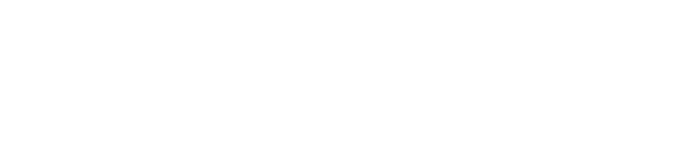
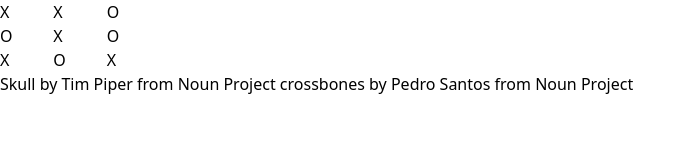
Before and after one commit to Source-Kod/Odin-Tic-Tac-Toe, a website: page index.html in a window 1280 px wide. Shown: the whole page, without its empty margins (0-696 px from the left). Drawn offline with Linux system fonts and the light colour scheme.

Commit message:
add player factory and gameboard grid

```diff
--- a/index.html
+++ b/index.html
@@ -6,10 +6,22 @@
   <meta charset="UTF-8">
   <meta name="viewport" content="width=device-width, initial-scale=1">
   <link href="css/style.css" rel="stylesheet">
+  <script src="script.js" defer></script>
 </head>
 
 <body>
+  <!-- gameboard container -->
+  <div id="gameboard-container" class="grid grid-cols-3 w-40">
 
+  </div>
 </body>
 
+<footer>
+  Skull by Tim Piper from <a href="https://thenounproject.com/browse/icons/term/skull/" target="_blank"
+    title="Skull Icons">Noun Project</a>
+
+  crossbones by Pedro Santos from <a href="https://thenounproject.com/browse/icons/term/crossbones/" target="_blank"
+    title="crossbones Icons">Noun Project</a>
+</footer>
+
 </html>
--- a/script.js
+++ b/script.js
@@ -0,0 +1,28 @@
+const gameBoard = (() => {
+  const array = ['X', 'X', 'O', 'O', 'X', 'O', 'X', 'O', 'X'];
+  const gameboardContainer = document.querySelector('#gameboard-container');
+
+  const drawBoard = () => {
+    array.forEach((e) => {
+      const gridCell = document.createElement('div');
+
+      gridCell.innerText = e;
+
+      gameboardContainer.appendChild(gridCell);
+    });
+  };
+  return { drawBoard };
+})();
+
+const playerFactory = (name) => {
+  const sayHello = () => console.log(`hello ${name}`);
+  return { sayHello };
+};
+
+const player1 = playerFactory('player1');
+const player2 = playerFactory('player2');
+
+player1.sayHello();
+player2.sayHello();
+
+gameBoard.drawBoard();
```
Also changed, not shown: .eslintrc.js, assets/svg/noun-crossbones-1002557.svg (added), assets/svg/noun-skull-4522.svg (added), css/style.css.
